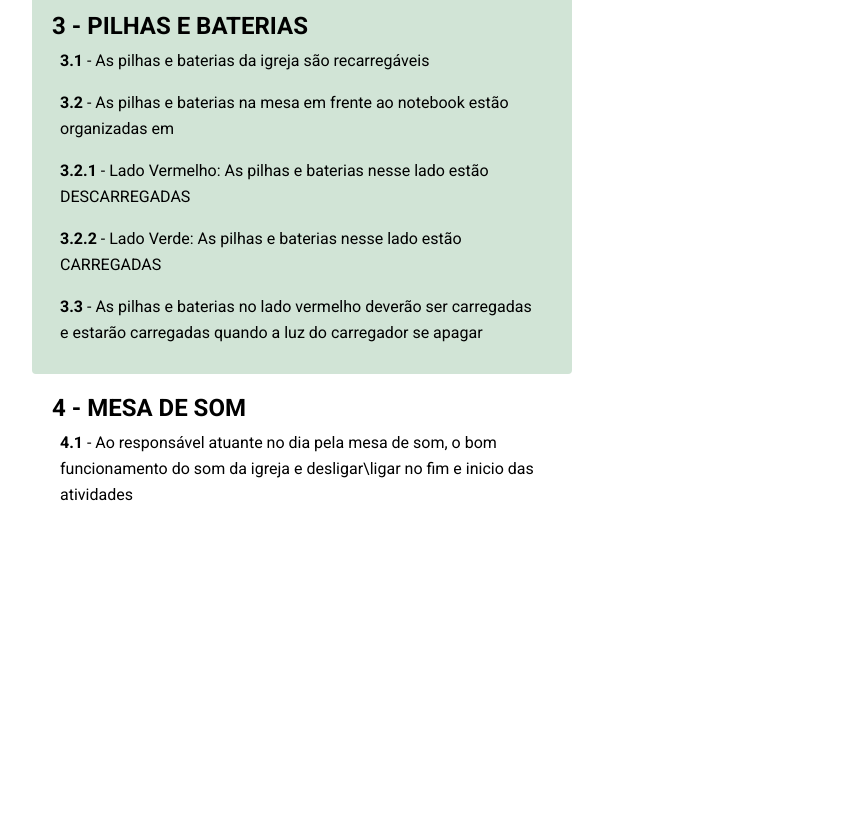
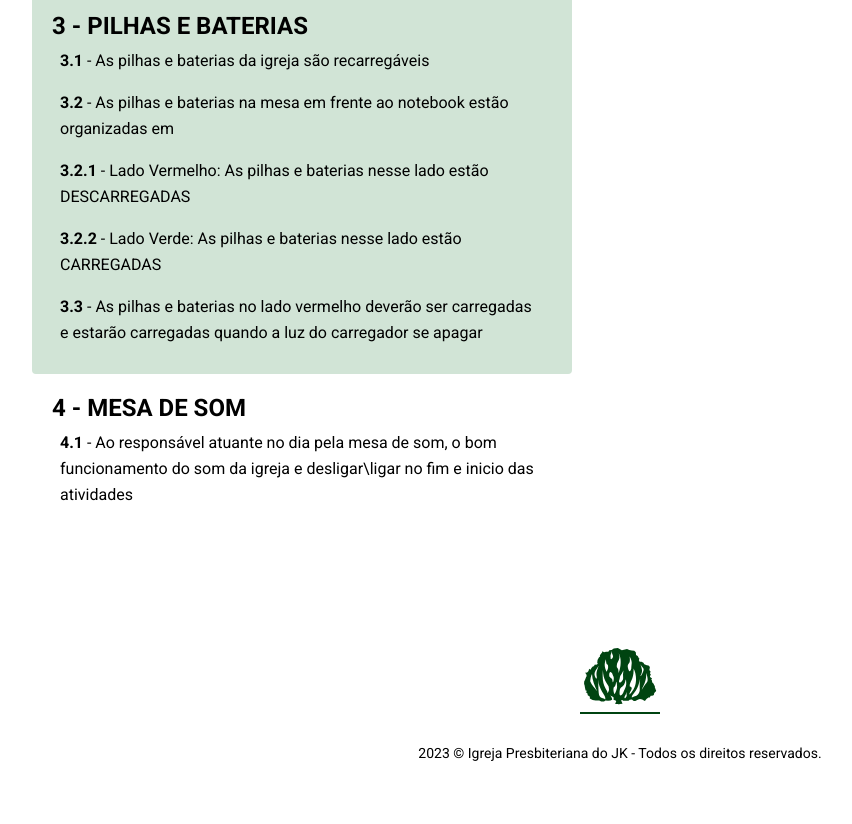
Before and after one commit to presbiterianajk/presbiterianajk.github.io, a plain HTML site: page index.html in a window 1280 px wide. Shown: the part 2644-3468 px from the top of the page, without its empty margins (20-872 px from the left). Before the commit the page ends 3232 px from the top, so only its background shows below. Drawn offline with Linux system fonts and the light colour scheme.

Commit message:
criado footer

```diff
--- /dev/null
+++ b/css/footer.css
@@ -0,0 +1,22 @@
+.footer{
+  max-width: 1200px;
+  padding: 60px;
+
+}
+
+.footer-container{
+  display: flex;
+  flex-direction: column;
+  align-items: center;
+  gap: 28px;
+}
+
+.footer-container img{
+  max-width: 80px;
+}
+
+.footer-container  span{
+  font-size: 14px;
+  line-height: 22px;
+  text-align: center;
+}
--- a/css/style.css
+++ b/css/style.css
@@ -4,3 +4,4 @@
 @import url("./escala.css");
 @import url("./musica.css");
 @import url("./organizacao.css");
+@import url("./footer.css");
--- a/index.html
+++ b/index.html
@@ -26,12 +26,10 @@
       </ul>
     </nav>
   </header>
-
   <main class="introducao">
     <h1>UMA FAMÍLIA EM CRESCIMENTO</h1>
     <h2>Louvor IPJK</h2>
   </main>
-
   <section class="escala" id="escala" aria-label="Escala">
     <div class="escala-titulo">
       <h3 class="tituloh3">escala<span class="decoration">.</span></h3>
@@ -57,7 +55,6 @@
       </li>
     </ul>
   </section>
-
   <section class="musica" id="musica" aria-label="Músicas">
     <div class="musica-titulo">
       <h3 class="tituloh3">música<span class="decoration">.</span></h3>
@@ -110,7 +107,6 @@
       </ul>
     </div>
   </section>
-
   <section class="organizacao" id="organizacao">
     <div class="organizacao-titulo">
       <h3 class="tituloh3 decoration">
@@ -155,9 +151,14 @@
         <p><strong>4.1</strong> - Ao responsável atuante no dia pela mesa de som, o bom funcionamento do som da igreja e
           desligar\ligar no fim e inicio das atividades </p>
       </li>
-
     </ul>
   </section>
+  <footer class="footer">
+    <div class="footer-container">
+      <img src="./svg/ipb icone.svg" alt="">
+      <span>2023 © Igreja Presbiteriana do JK - Todos os direitos reservados.</span>
+    </div>
+  </footer>
 </body>
 
 </html>
```
